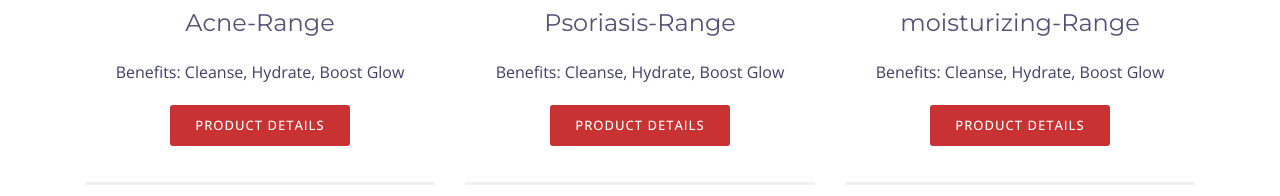
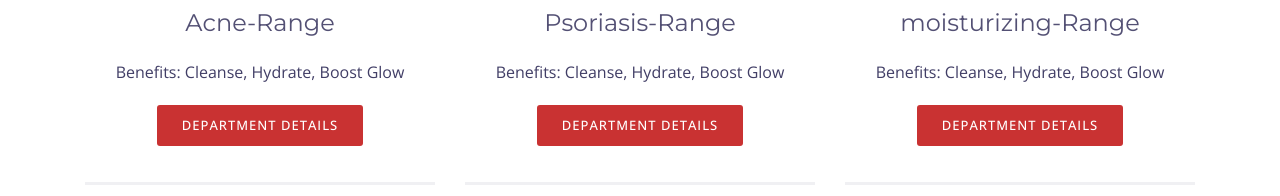
Before and after one commit to indaiexp/maakamakhya, a plain HTML site: page maakamakhya/index.html in a window 1280 px wide. Shown: the part 2665-2861 px from the top of the page. Drawn offline with nearby package versions, Linux system fonts and the light colour scheme; files whose address does not match are found by name.

Commit message:
Update index.html

```diff
--- a/maakamakhya/index.html
+++ b/maakamakhya/index.html
@@ -9,7 +9,7 @@
   <meta content="" name="description">
 
   <!-- Favicons -->
-  <link href="img/favicon.png" rel="icon">
+  <link href="img/favicon.ico" rel="icon">
   <link href="img/apple-touch-icon.png" rel="apple-touch-icon">
 
   <!-- Google Fonts -->
@@ -28,7 +28,7 @@
   <link href="lib/lightbox/css/lightbox.min.css" rel="stylesheet">
 
   <!-- Main Stylesheet File -->
-  <link href="css/style.css?versio=1.1" rel="stylesheet">
+  <link href="css/style.css?versio=1.2" rel="stylesheet">
 
    <script>
         function disableClick(){
@@ -240,7 +240,7 @@
                 <ul class="list-group">
                   <li class="list-group-item"><b>Benefits: </b>Cleanse, Hydrate, Boost Glow</li>
                 </ul>
-                <a href="#" class="btn">Product Details</a>
+                <a href="#" class="btn">Department Details</a>
               </div>
             </div>
           </div>
@@ -258,7 +258,7 @@
                 <ul class="list-group">
                   <li class="list-group-item"><b>Benefits: </b>Cleanse, Hydrate, Boost Glow</li>
                 </ul>
-                <a href="#" class="btn">Product Details</a>
+                <a href="#" class="btn">Department Details</a>
               </div>
             </div>
           </div>
@@ -276,7 +276,7 @@
                 <ul class="list-group">
                   <li class="list-group-item"><b>Benefits: </b>Cleanse, Hydrate, Boost Glow</li>
                 </ul>
-                <a href="#" class="btn">Product Details</a>
+                <a href="#" class="btn">Department Details</a>
               </div>
             </div>
           </div>
```
